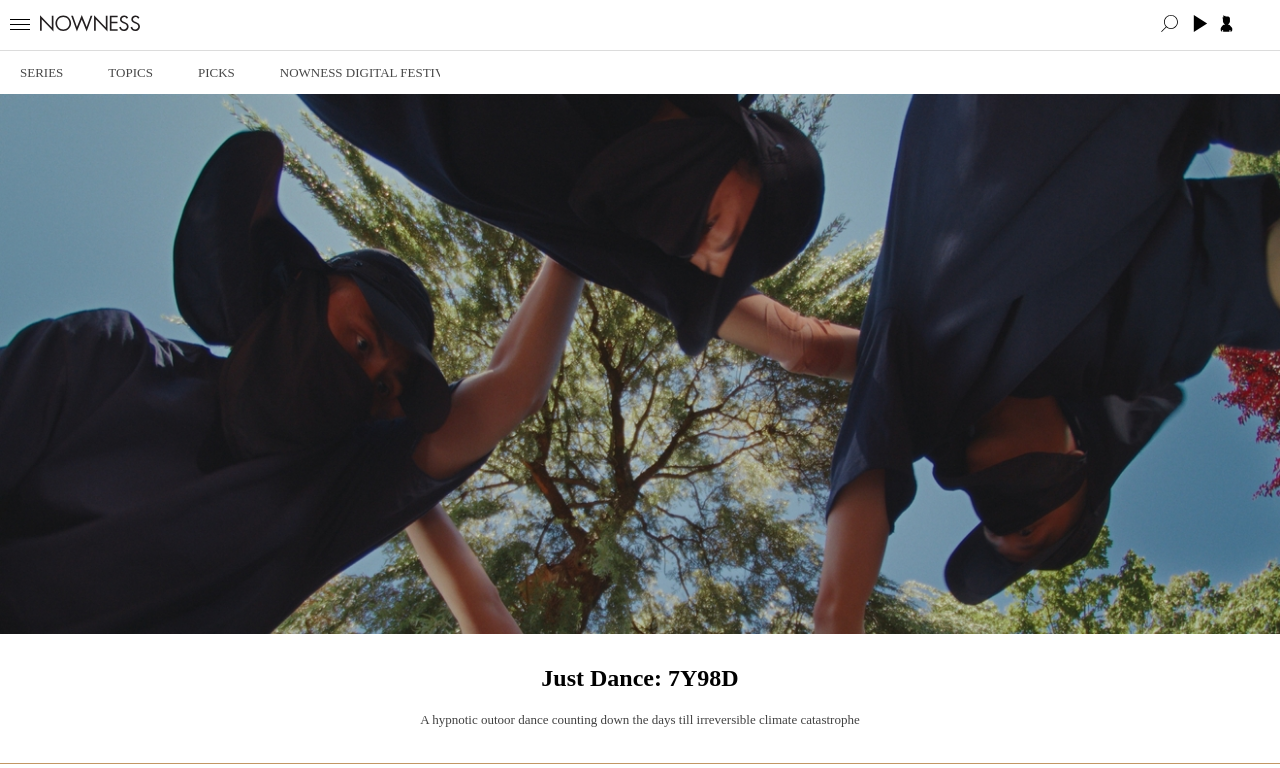
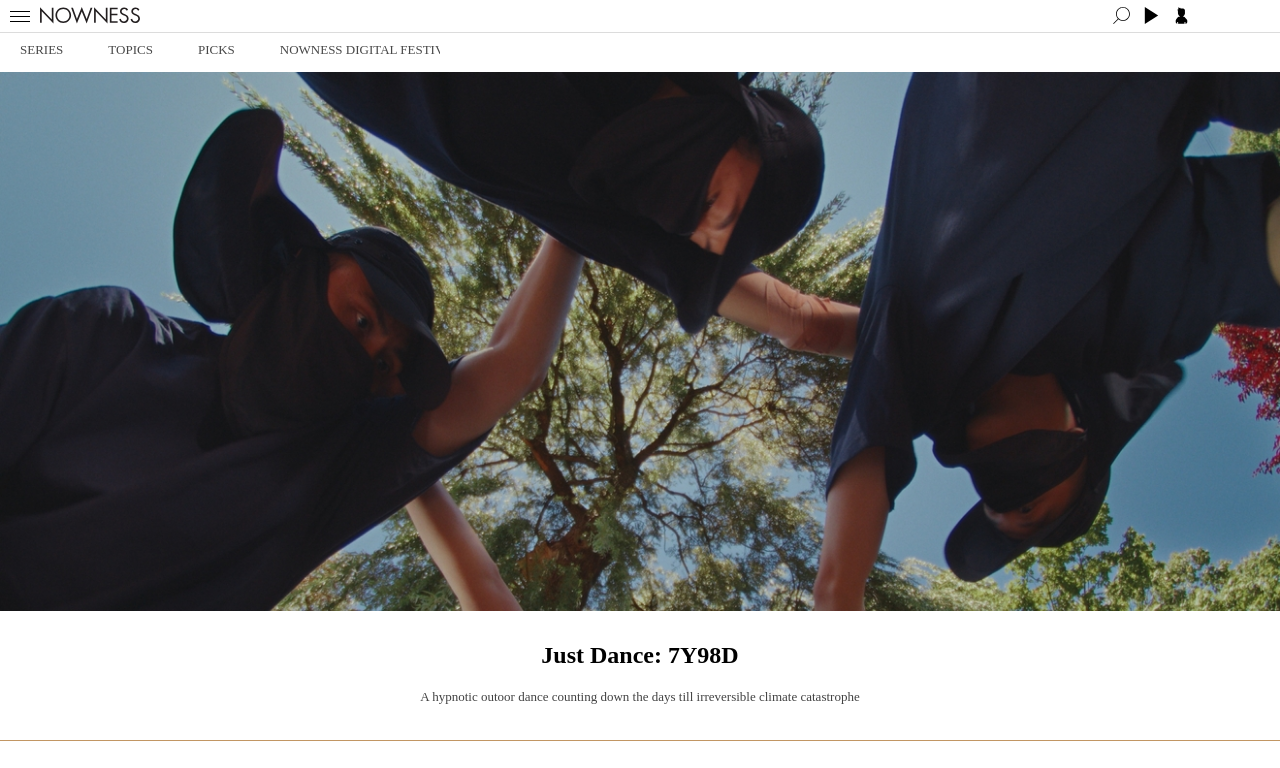
Before and after one commit to stevehoang91/homage-piece, a plain HTML site: page nowness/index.html in a window 1280 px wide. Shown: the top 768 px of the page. Drawn offline with Linux system fonts and the light colour scheme; a web font is replaced by a local one.

Commit message:
Add files via upload

```diff
--- a/nowness/index.html
+++ b/nowness/index.html
@@ -8,6 +8,7 @@
     <title>NOWNESS</title>
   </head>
   <body>
+    <div class="top-spacing"></div>
     <section class="topbar">
       <section class="menubtn">
         <input type="checkbox" id="burger-shower" class="burger-shower">
@@ -139,7 +140,7 @@
           <li>ABOUT US</li>
           <li>MASTHEAD</li>
           <li class="menu_line_down">CONTACT US</li>
-          <li class=dropdown>SITES
+          <li class=dropdown>SITES ⌄
               <ul>
               <li>.COM</li>
               <li>.CN</li>
--- a/nowness/styles.scss
+++ b/nowness/styles.scss
@@ -547,7 +547,6 @@
 
 html {
   width: 100%;
-  padding-top: 5px;
   font-family: "Jost";
   margin: 0;
 }
@@ -560,16 +559,31 @@ html {
   position: absolute;
 }
 
+.top-spacing {
+  width: 100%;
+  position: fixed;
+  top: 0px;
+  z-index: 2;
+  height: 70px;
+  background-color: #fff;
+}
+
 .topbar {
   display: flex;
   border-bottom: 1px solid #dcdcdc;
-  padding-bottom: 10px;
-  padding-top: 10px;
+  // padding-bottom: 10px;
+  // padding-top: 10px;
+  position: fixed;
+  right: 0px;
+  left: 0px;
+  top: 7px;
+  z-index: 999;
+  margin: 0px auto;
 }
 @mixin icons {
   width: 17px;
   height: 20px;
-  padding-left: 9px;
+  position: fixed;
 }
 .search_icon,
 .play_icon,
@@ -577,7 +591,15 @@ html {
   @include icons();
 }
 .search_icon {
-  padding-right: 5px;
+  right: 150px;
+}
+
+.play_icon {
+  right: 120px;
+}
+
+.profile_icon {
+  right: 90px;
 }
 
 .iconbar {
@@ -607,11 +629,13 @@ html {
   line-height: 2.63;
   width: 390px;
   position: relative;
+  margin-top: 37px;
 }
 // padding-left: 20px;
 
 .topbar li ul {
-  padding: 10px 20px;
+  padding: 0px 20px;
+  margin: 0;
 }
 
 .menu_social {
@@ -679,6 +703,9 @@ nav {
   font-size: 13px;
   line-height: 13px;
   padding-right: -100px;
+  position: fixed;
+  top: 28px;
+  z-index: 999;
 }
 
 .navlist {
@@ -712,6 +739,7 @@ nav {
   align-items: center;
   max-width: 100%;
   border-bottom: 1px solid rgb(194, 150, 99);
+  padding-top: 72px;
 }
 
 .main-hero-h2 {
```
Also changed, not shown: nowness/styles.css, 1 other file.
